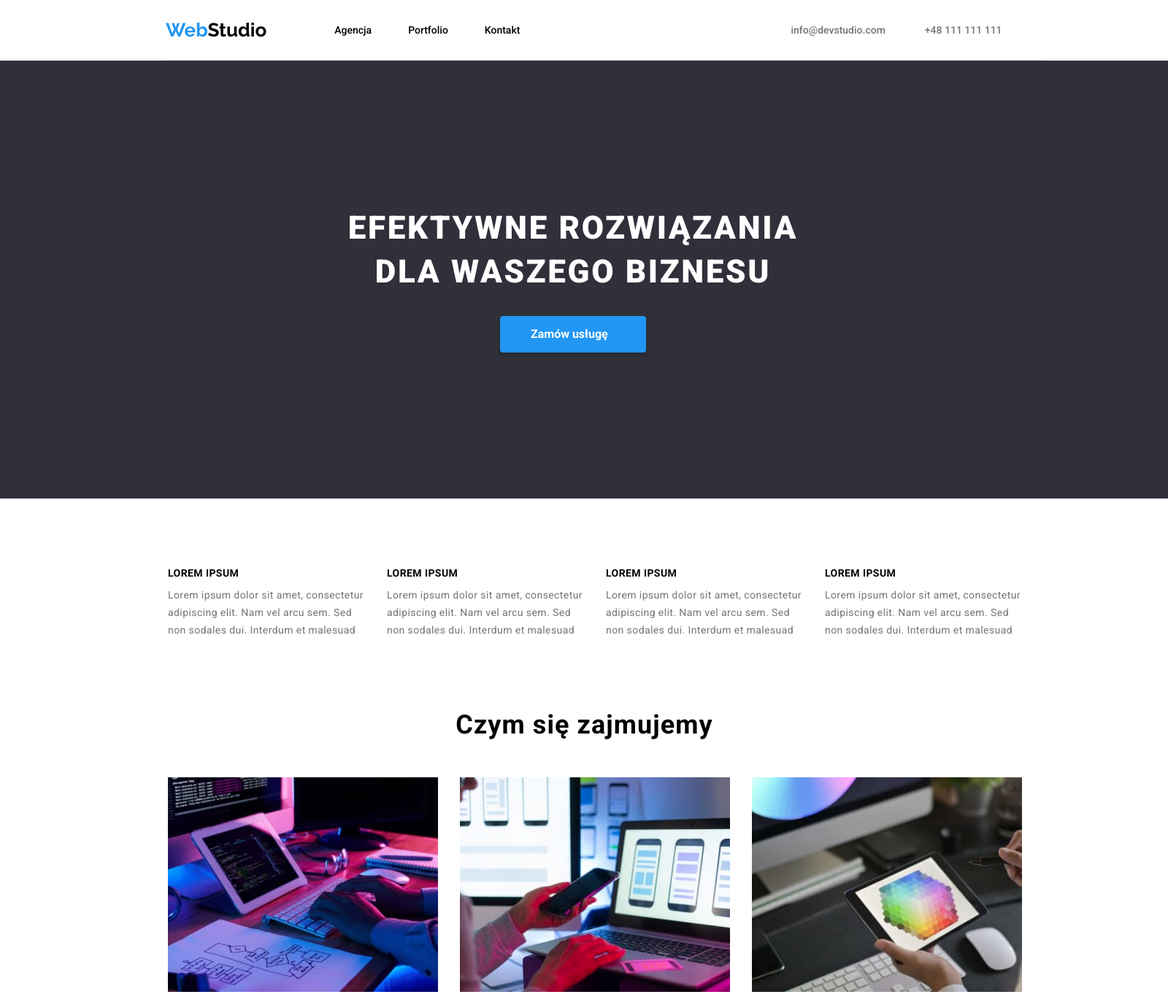
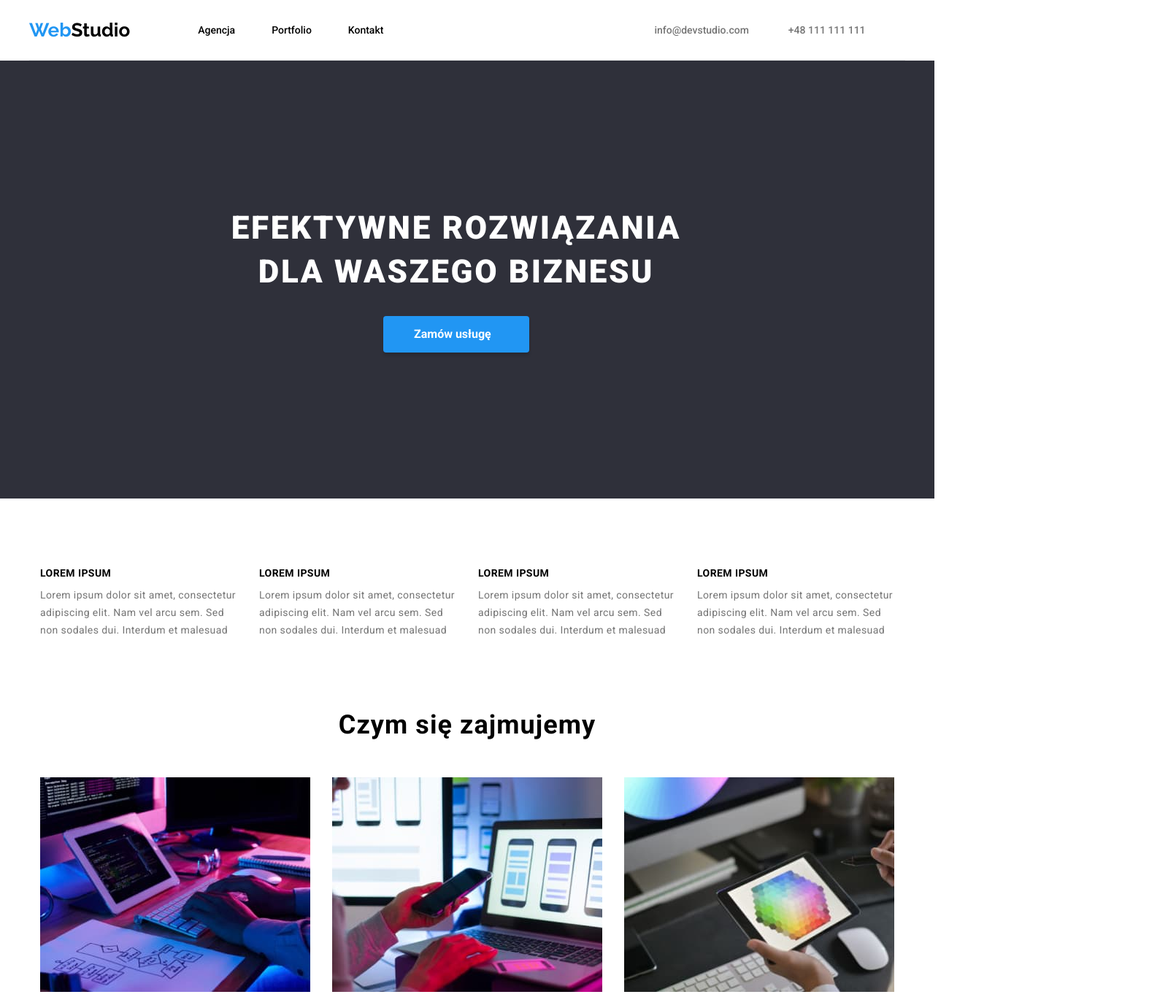
Before and after one commit to Bartosz-Zarski/goit-markup-hw-03, a plain HTML site: page index.html in a window 1280 px wide. Shown: the top 1366 px of the page at 73% size, 1600 px wide, since content can reach past the window. Drawn offline with nearby package versions, Linux system fonts and the light colour scheme.

Commit message:
Mentor changes ideas: removed 1600x width and added auto margins

```diff
--- a/css/styles.css
+++ b/css/styles.css
@@ -42,16 +42,16 @@ h1 {
   width: 1200px;
 }
 .container-top {
-    margin: 0px 215px 0px 227px;
+  margin: 0 auto;
 }
 .container-lorem {
-  margin: 0px 215px 0px 215px;
+  margin: 0 auto;
 }
 .container-offer {
-  margin: 0px 215px 0px 215px;
+  margin: 0 auto;
 }
 .container-footer {
-  margin: 0px 215px 0px 215px;
+  margin: 0 auto;
 }
 .container .logo {
   display: flex;
@@ -88,7 +88,6 @@ h1 {
 }
 .bottom-info {
   background-color: var(--background-color);
-  width: 1600px;
   height: 252px;
 }
 .contact address {
@@ -158,7 +157,6 @@ h1 {
   align-items: center;
   background-color: var(--background-color);
   height: 600px;
-  width: 1600px;
 }
 .solutions button {
   background-color: var(--brand-color);
@@ -188,7 +186,7 @@ h1 {
   line-height: 1.171;
   text-align: center;
   font-style: normal;
-  margin-inline: 624px;
+  margin: 0 auto;
   letter-spacing: 0.03em;
   width: 353px;
   padding-bottom: 25px;
@@ -242,10 +240,9 @@ h1 {
 .team {
   display: flex;
   background-color: var(--team-bg-color);
-  width: 1600px;
 }
 .team > .container {
-  margin-left: 215px;
+  margin: 0 auto;
 }
 .header-2 {
   font-weight: 700;
```
